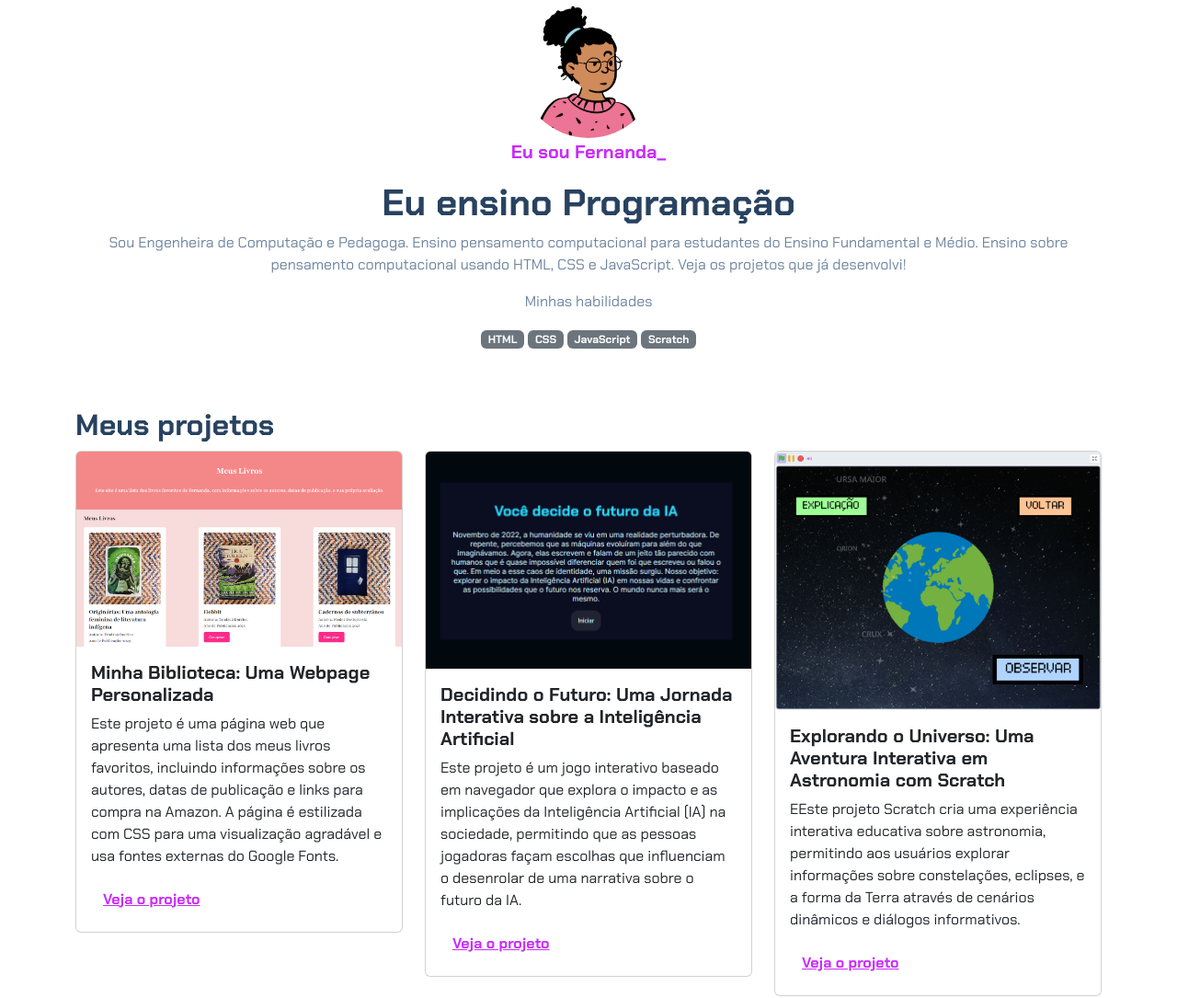
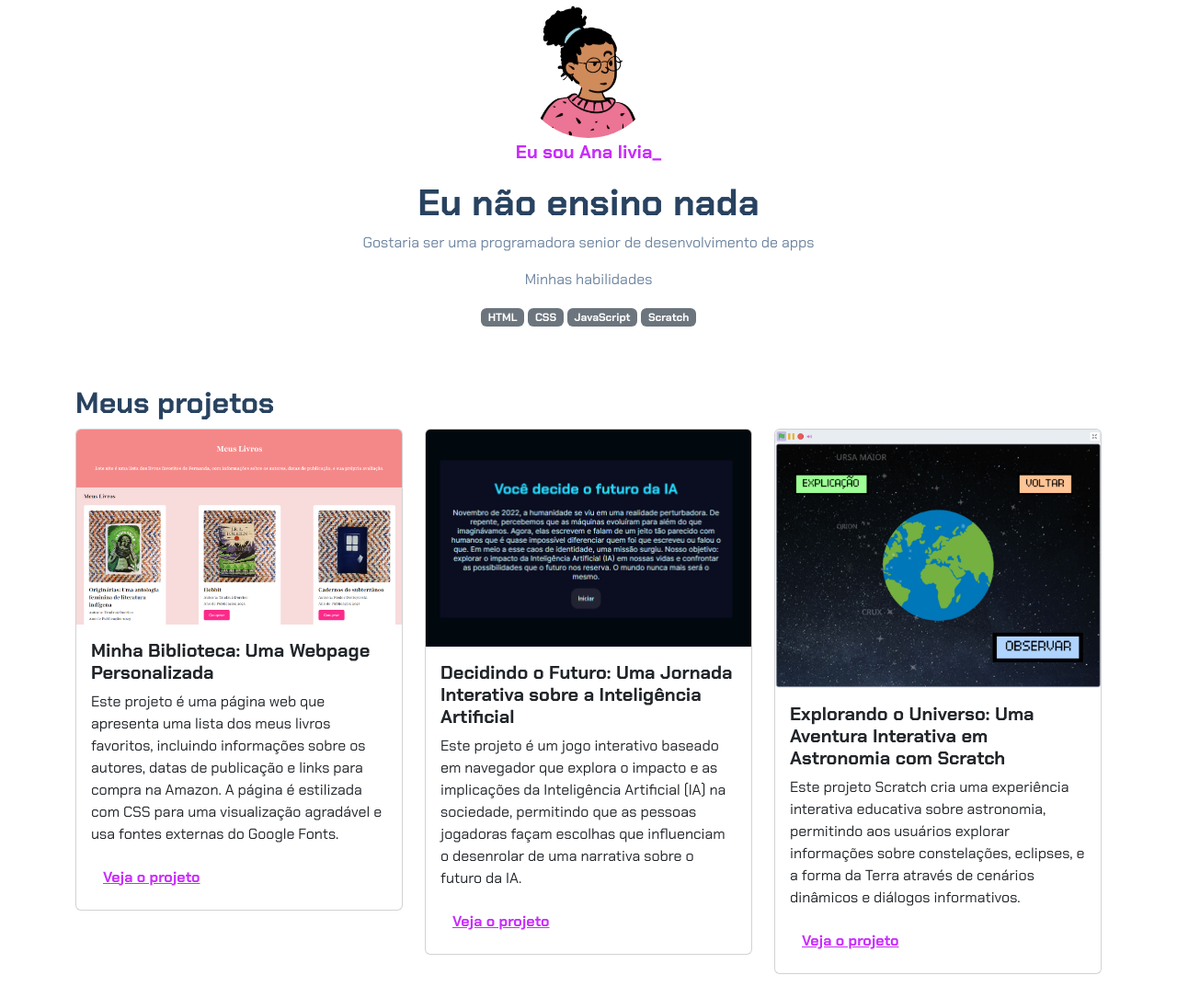
Before and after one commit to liviaa2024/portifolio, a plain HTML site: page index.html in a window 1280 px wide. Shown: the top 1085 px of the page at 92% size. Drawn offline with nearby package versions, Linux system fonts and the light colour scheme; files whose address does not match are found by name.

Commit message:
Update index.html

```diff
--- a/index.html
+++ b/index.html
@@ -14,11 +14,9 @@
     <header class="container text-center">
         <img src="img/avatar-perfil.png" alt="avatar da Fernanda" class="rounded-circle" width="150" height="150"
             srcset="">
-        <p class="lead">Eu sou Fernanda_</p>
-        <h1>Eu ensino Programação</h1>
-        <p>Sou Engenheira de Computação e Pedagoga. Ensino pensamento computacional para estudantes do Ensino
-            Fundamental e Médio. Ensino sobre pensamento computacional usando HTML, CSS e JavaScript. Veja os projetos
-            que já desenvolvi!</p>
+        <p class="lead">Eu sou Ana livia_</p>
+        <h1>Eu não ensino nada</h1>
+        <p>Gostaria ser uma programadora senior de desenvolvimento de apps</p>
         <p>Minhas habilidades</p>
         <div>
             <p class="badge bg-secondary">HTML</p>
@@ -70,7 +68,7 @@
                     <div class="card-body">
                         <h5 class="card-title">Explorando o Universo: Uma Aventura Interativa em Astronomia com Scratch
                         </h5>
-                        <p class="card-text">EEste projeto Scratch cria uma experiência interativa educativa sobre
+                        <p class="card-text">Este projeto Scratch cria uma experiência interativa educativa sobre
                             astronomia, permitindo aos usuários explorar informações sobre constelações, eclipses, e a
                             forma da Terra através de cenários dinâmicos e diálogos informativos.
                         </p>
```
